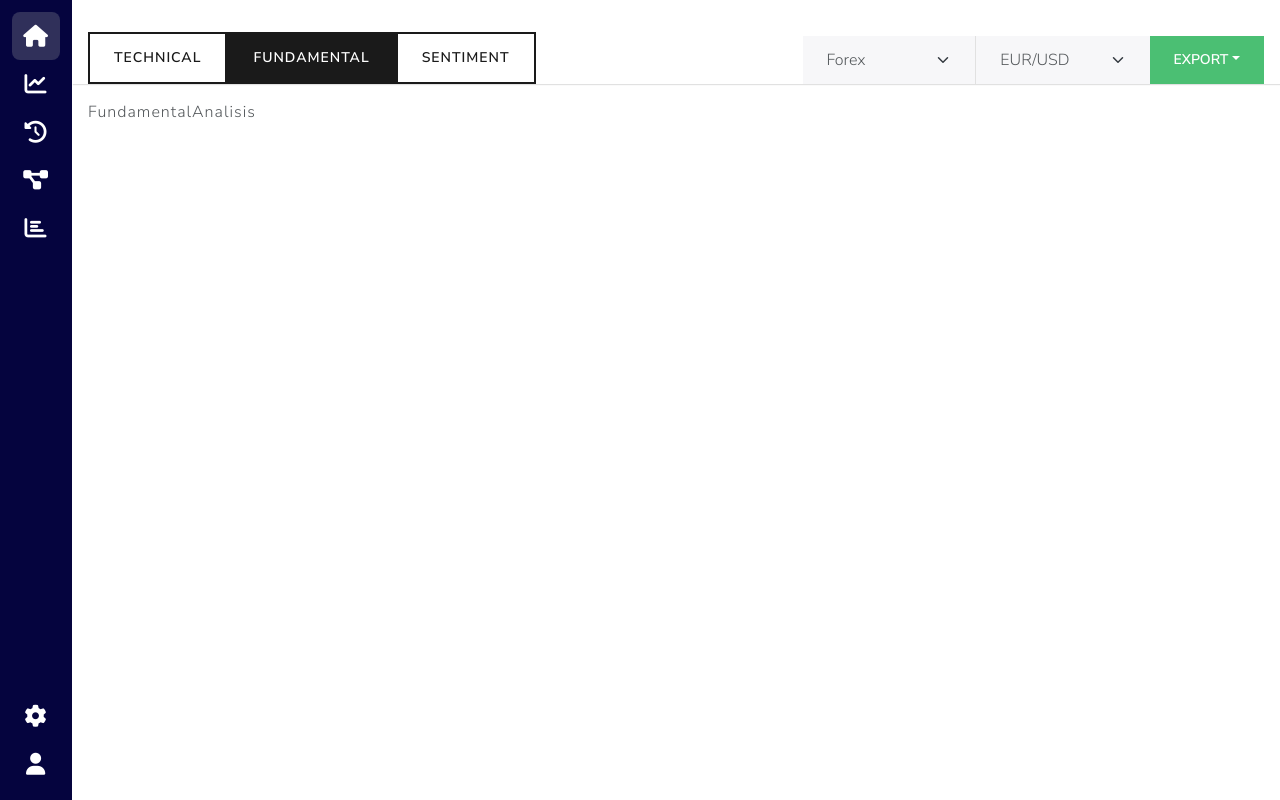
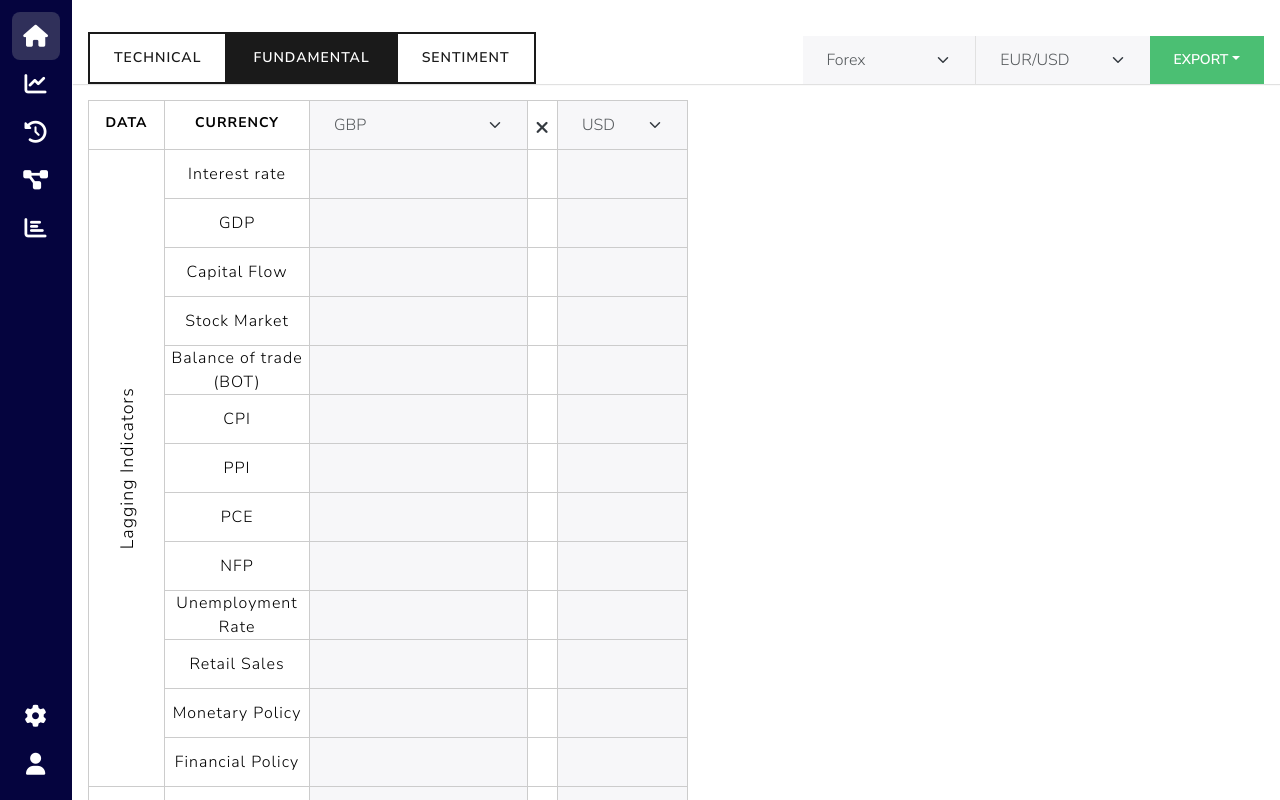
Before and after one commit to mohammad-ghaderi/X-analiser, a React (Vite) app: page /analysis in a window 1280 px wide. Both pictures are taken after a click on the label "FUNDAMENTAL". Shown: the top 800 px of the page. Built offline with nearby package versions, Linux system fonts and the light colour scheme.

Commit message:
Adding fundamental

```diff
--- a/src/components/FundTable.jsx
+++ b/src/components/FundTable.jsx
@@ -1,12 +1,119 @@
-import React from 'react';
-import { Table } from 'react-bootstrap';
+import React, { useEffect, useState } from 'react';
+import { Table, Form, Button, InputGroup } from 'react-bootstrap';
+import { FUNDAMENTAL_ANALYSIS_TYPE1 } from '../designs/Tables';
+import '../styles/table.css';
 
-const FundTable = () => {
-  return (
-    <Table>
+const FundTable = ({ type }) => {
 
-    </Table>
-  )
+    const values = ['GBP', 'USD', 'EUR', 'JPY', 'AUD', 'CAD', 'CHF', 'CNY', 'SEK', 'NZD', 'MXN', 'SGD', 'HKD', 'NOK', 'KRW']
+
+    const [firstIdx, setFirstIdx] = useState(0);
+    const [secondIdx, setSecondIdx] = useState(1);
+    const [compares, setCompares] = useState([]);
+
+    const symbols = ['fa-greater-than', 'fa-less-than', 'fa-equals', ''];
+
+
+    const firstValueHandler = (idx) => {
+        if (idx === firstIdx) return;
+        setFirstIdx(idx);
+    }
+    const secondValueHandler = (idx) => {
+        if (idx === secondIdx) return;
+        setSecondIdx(idx);
+    }
+
+    const compareHandler = (index) => {
+        let newCompare = [...compares];
+        if (newCompare[index] == undefined) newCompare[index] = -1;
+        newCompare[index]++;
+        newCompare[index] %= 3;
+        setCompares(newCompare);
+    }
+
+
+
+    useEffect(() => {
+        console.log(`f${firstIdx}, s${secondIdx}`);
+    }, [firstIdx, secondIdx], compares)
+
+    return (
+        <Table bordered className={'fundamental-analysis'} variant='secondary'>
+            <thead>
+                <tr>
+                    <th className='p-0 pb-3' style={{width : '70px'}}>Data</th>
+                    <th className='p-0 pb-3'>Currency</th>
+                    <th className='p-0' style={{width: '130px'}} colSpan={2}>
+                        <Form.Select className="form-select"
+                                onChange={(e) => firstValueHandler(e.target.selectedIndex)}
+                                value={values[firstIdx]}
+
+                            >
+                            {values.map((option, idx) => (
+                                <option key={idx} value={option}>{option}</option>
+                            ))}
+                        </Form.Select>
+                    </th>
+                    <th className='p-0 pb-2' style={{ width: '30px', fontSize: '1.1rem'}}>
+                        <i className="fa-solid fa-xmark text-dark"></i>
+                    </th>
+                    <th className='p-0'>
+                        <Form.Select className="form-select"
+                                onChange={(e) => secondValueHandler(e.target.selectedIndex)}
+                                value={values[secondIdx]}
+                        >
+                            {values.map((option, idx) => (
+                                <option key={idx} value={option}>{option}</option>
+                            ))}
+                        </Form.Select>
+                    </th>
+                </tr>
+            </thead>
+
+            <tbody>
+                {FUNDAMENTAL_ANALYSIS_TYPE1.body.map((tr, index) => (
+                    <tr key={index}>
+                        {tr.map((td, idx) => (
+                            <td className={td.class?td.class:''}
+                                colSpan={td.colSpan?td.colSpan:'1'}
+                                rowSpan={td.rowSpan?td.rowSpan:'1'}
+                                key={idx}
+                                style={td.style&&td.style}
+                            >
+                                {td.content && td.content}
+                                {td.type === 'cmp' &&
+                                    <Button variant={`${compares[index] !== undefined ? 'outline-': ''}secondary`}
+                                            className='p-2 border-0 border-0'
+                                            style={{height: '100%', width: '100%', position: 'absolute', top: 0, left: 0, fontSize: '1.1rem'}}
+                                            onClick={() => compareHandler(index)}
+                                    >
+                                        <i className={`fa-solid ${symbols[(compares[index] !== undefined ? compares[index] : 3)]}`}></i>
+                                    </Button>
+                                }
+                                {td.type == 'inp1' &&
+                                    <InputGroup className="">
+                                        <Form.Control
+                                        aria-label="Small"
+                                        aria-describedby="inputGroup-sizing-lg"
+                                        />
+                                    </InputGroup>
+                                }
+                                {td.type == 'inp2' &&
+                                    <InputGroup className="">
+                                        <Form.Control
+                                        aria-label="Small"
+                                        aria-describedby="inputGroup-sizing-lg"
+                                        />
+                                    </InputGroup>
+                                }
+                            </td>
+                        ))}
+                    </tr>
+                ))}
+            </tbody>
+
+        </Table>
+    )
 }
 
 export default FundTable
--- a/src/components/FundamentalAnalisis.jsx
+++ b/src/components/FundamentalAnalisis.jsx
@@ -1,8 +1,13 @@
 import React from 'react'
+import FundTable from './FundTable'
+import { Col } from 'react-bootstrap'
 
-const FundamentalAnalisis = () => {
+const FundamentalAnalisis = ({type}) => {
   return (
-    <div>FundamentalAnalisis</div>
+    <Col xs={12} lg={8} xl={6}  className='p-3'>
+
+      <FundTable type={type}/>
+    </Col>
   )
 }
 
--- a/src/designs/Tables.jsx
+++ b/src/designs/Tables.jsx
@@ -64,196 +64,214 @@ export const TECHNICAL_ANALYSIS = {
 }
 
 
-export const FUNDAMENTAL_ANALYSIS = {
-    header : [
-        {content: 'General Data'},
-        {content: 'Currency', class:'second-layer'},
-        {content: '', colSpan:'2'},
-        {content: 'USD'}
-    ],
+export const FUNDAMENTAL_ANALYSIS_TYPE1 = {
     body: [
         [
-            {content: 'Lagging Indicators', rowSpan:'13', class:'upside-down'},
-            {content: 'Interest rate', class:'second-layer'},
-            {content: '', colSpan:'2'},
-            {content: ''},
+            {content:'Lagging Indicators', rowSpan:'13', class:'upside-down'},
+            {content:'Interest rate', class:'second-layer p-0'},
+            {content:'', colSpan:'2', type: 'inp1', class: 'p-0'},
+            {content:'', type: 'cmp', class: 'p-0', style:{position: 'relative'}},
+            {content:'', type: 'inp2', class: 'p-0'}
 
         ],
         [
-            {content:'GDP',  class:'second-layer'},
-            {content:'', colSpan:'2'},
-            {content:'', }
+            {content:'GDP',  class:'second-layer p-0'},
+            {content:'', colSpan:'2', type: 'inp1', class: 'p-0'},
+            {content:'', type: 'cmp', class: 'p-0', style:{position: 'relative'}},
+            {content:'', type: 'inp2', class: 'p-0'}
         ],
         [
-            {content:'Capital Flow',  class:'second-layer'},
-            {content:'', colSpan:'2'},
-            {content:'', }
+            {content:'Capital Flow',  class:'second-layer p-0'},
+            {content:'', colSpan:'2', type: 'inp1', class: 'p-0'},
+            {content:'', type: 'cmp', class: 'p-0', style:{position: 'relative'}},
+            {content:'', type: 'inp2', class: 'p-0'}
         ],
         [
-            {content:'Stock Market',  class:'second-layer'},
-            {content:'', colSpan:'2'},
-            {content:'', }
+            {content:'Stock Market',  class:'second-layer p-0'},
+            {content:'', colSpan:'2', type: 'inp1', class: 'p-0'},
+            {content:'', type: 'cmp', class: 'p-0', style:{position: 'relative'}},
+            {content:'', type: 'inp2', class: 'p-0'}
         ],
         [
-            {content:'Balance of trade (BOT)',  class:'second-layer'},
-            {content:'', colSpan:'2'},
-            {content:'', }
+            {content:'Balance of trade (BOT)',  class:'second-layer p-0'},
+            {content:'', colSpan:'2', type: 'inp1', class: 'p-0'},
+            {content:'', type: 'cmp', class: 'p-0', style:{position: 'relative'}},
+            {content:'', type: 'inp2', class: 'p-0'}
         ],
         [
-            {content:'CPI',  class:'second-layer'},
-            {content:'', colSpan:'2'},
-            {content:'', }
+            {content:'CPI',  class:'second-layer p-0'},
+            {content:'', colSpan:'2', type: 'inp1', class: 'p-0'},
+            {content:'', type: 'cmp', class: 'p-0', style:{position: 'relative'}},
+            {content:'', type: 'inp2', class: 'p-0'}
         ],
         [
-            {content:'PPI',  class:'second-layer'},
-            {content:'', colSpan:'2'},
-            {content:'', }
+            {content:'PPI',  class:'second-layer p-0'},
+            {content:'', colSpan:'2', type: 'inp1', class: 'p-0'},
+            {content:'', type: 'cmp', class: 'p-0', style:{position: 'relative'}},
+            {content:'', type: 'inp2', class: 'p-0'}
         ],
         [
-            {content:'PCE',  class:'second-layer'},
-            {content:'', colSpan:'2'},
-            {content:'', }
+            {content:'PCE',  class:'second-layer p-0'},
+            {content:'', colSpan:'2', type: 'inp1', class: 'p-0'},
+            {content:'', type: 'cmp', class: 'p-0', style:{position: 'relative'}},
+            {content:'', type: 'inp2', class: 'p-0'}
         ],
         [
-            {content:'NFP',  class:'second-layer'},
-            {content:'', colSpan:'2'},
-            {content:'', }
+            {content:'NFP',  class:'second-layer p-0'},
+            {content:'', colSpan:'2', type: 'inp1', class: 'p-0'},
+            {content:'', type: 'cmp', class: 'p-0', style:{position: 'relative'}},
+            {content:'', type: 'inp2', class: 'p-0'}
         ],
         [
-            {content:'Unemployment Rate',  class:'second-layer'},
-            {content:'', colSpan:'2'},
-            {content:'', }
+            {content:'Unemployment Rate',  class:'second-layer p-0'},
+            {content:'', colSpan:'2', type: 'inp1', class: 'p-0'},
+            {content:'', type: 'cmp', class: 'p-0', style:{position: 'relative'}},
+            {content:'', type: 'inp2', class: 'p-0'}
         ],
         [
-            {content:'Retail Sales',  class:'second-layer'},
-            {content:'', colSpan:'2'},
-            {content:'', }
+            {content:'Retail Sales',  class:'second-layer p-0'},
+            {content:'', colSpan:'2', type: 'inp1', class: 'p-0'},
+            {content:'', type: 'cmp', class: 'p-0', style:{position: 'relative'}},
+            {content:'', type: 'inp2', class: 'p-0'}
         ],
         [
-            {content:'Monetary Policy',  class:'second-layer'},
-            {content:'', colSpan:'2'},
-            {content:'', }
+            {content:'Monetary Policy',  class:'second-layer p-0'},
+            {content:'', colSpan:'2', type: 'inp1', class: 'p-0'},
+            {content:'', type: 'cmp', class: 'p-0', style:{position: 'relative'}},
+            {content:'', type: 'inp2', class: 'p-0'}
         ],
         [
-            {content:'Financial Policy',  class:'second-layer'},
-            {content:'', colSpan:'2'},
-            {content:'', }
+            {content:'Financial Policy',  class:'second-layer p-0'},
+            {content:'', colSpan:'2', type: 'inp1', class: 'p-0'},
+            {content:'', type: 'cmp', class: 'p-0', style:{position: 'relative'}},
+            {content:'', type: 'inp2', class: 'p-0'}
         ],
         [
             {content: 'Coincident Indicators', rowSpan:'5', class:'upside-down'},
-            {content:'GDP Growth Rate',  class:'second-layer'},
-            {content:'', colSpan:'2'},
-            {content:'' }
+            {content:'GDP Growth Rate',  class:'second-layer p-0'},
+            {content:'', colSpan:'2', type: 'inp1', class: 'p-0'},
+            {content:'', type: 'cmp', class: 'p-0', style:{position: 'relative'}},
+            {content:'', type: 'inp2', class: 'p-0'}
         ],
         [
-            {content:'CPI',  class:'second-layer'},
-            {content:'', colSpan:'2'},
-            {content:'' }
+            {content:'CPI',  class:'second-layer p-0'},
+            {content:'', colSpan:'2', type: 'inp1', class: 'p-0'},
+            {content:'', type: 'cmp', class: 'p-0', style:{position: 'relative'}},
+            {content:'', type: 'inp2', class: 'p-0'}
         ],
         [
-            {content:'PPI',  class:'second-layer'},
-            {content:'', colSpan:'2'},
-            {content:'' }
+            {content:'PPI',  class:'second-layer p-0'},
+            {content:'', colSpan:'2', type: 'inp1', class: 'p-0'},
+            {content:'', type: 'cmp', class: 'p-0', style:{position: 'relative'}},
+            {content:'', type: 'inp2', class: 'p-0'}
         ],
         [
-            {content:'Unemployment Rate',  class:'second-layer'},
-            {content:'', colSpan:'2'},
-            {content:'' }
+            {content:'Unemployment Rate',  class:'second-layer p-0'},
+            {content:'', colSpan:'2', type: 'inp1', class: 'p-0'},
+            {content:'', type: 'cmp', class: 'p-0', style:{position: 'relative'}},
+            {content:'', type: 'inp2', class: 'p-0'}
         ],
         [
-            {content:'Retail Sales',  class:'second-layer'},
-            {content:'', colSpan:'2'},
-            {content:'' }
+            {content:'Retail Sales',  class:'second-layer p-0'},
+            {content:'', colSpan:'2', type: 'inp1', class: 'p-0'},
+            {content:'', type: 'cmp', class: 'p-0', style:{position: 'relative'}},
+            {content:'', type: 'inp2', class: 'p-0'}
         ],
         [
             {content: 'Leading Indicators', rowSpan:'6', class:'upside-down'},
-            {content:'PMI',  class:'second-layer'},
-            {content:'', colSpan:'2'},
-            {content:'' }
+            {content:'PMI',  class:'second-layer p-0'},
+            {content:'', colSpan:'2', type: 'inp1', class: 'p-0'},
+            {content:'', type: 'cmp', class: 'p-0', style:{position: 'relative'}},
+            {content:'', type: 'inp2', class: 'p-0'}
         ],
         [
-            {content:'CCI',  class:'second-layer'},
-            {content:'', colSpan:'2'},
-            {content:'' }
+            {content:'CCI',  class:'second-layer p-0'},
+            {content:'', colSpan:'2', type: 'inp1', class: 'p-0'},
+            {content:'', type: 'cmp', class: 'p-0', style:{position: 'relative'}},
+            {content:'', type: 'inp2', class: 'p-0'}
         ],
         [
-            {content:'ISM',  class:'second-layer'},
-            {content:'', colSpan:'2'},
-            {content:'' }
+            {content:'ISM',  class:'second-layer p-0'},
+            {content:'', colSpan:'2', type: 'inp1', class: 'p-0'},
+            {content:'', type: 'cmp', class: 'p-0', style:{position: 'relative'}},
+            {content:'', type: 'inp2', class: 'p-0'}
         ],
         [
-            {content:'Unemployment Claims',  class:'second-layer'},
-            {content:'', colSpan:'2'},
-            {content:'' }
+            {content:'Unemployment Claims',  class:'second-layer p-0'},
+            {content:'', colSpan:'2', type: 'inp1', class: 'p-0'},
+            {content:'', type: 'cmp', class: 'p-0', style:{position: 'relative'}},
+            {content:'', type: 'inp2', class: 'p-0'}
         ],
         [
-            {content:'Crude Oil Stock',  class:'second-layer'},
-            {content:'', colSpan:'2'},
-            {content:'' }
+            {content:'Crude Oil Stock',  class:'second-layer p-0'},
+            {content:'', colSpan:'2', type: 'inp1', class: 'p-0'},
+            {content:'', type: 'cmp', class: 'p-0', style:{position: 'relative'}},
+            {content:'', type: 'inp2', class: 'p-0'}
         ],
         [
-            {content:'Natural Gas Stock',  class:'second-layer'},
-            {content:'', colSpan:'2'},
-            {content:'' }
+            {content:'Natural Gas Stock',  class:'second-layer p-0'},
+            {content:'', colSpan:'2', type: 'inp1', class: 'p-0'},
+            {content:'', type: 'cmp', class: 'p-0', style:{position: 'relative'}},
+            {content:'', type: 'inp2', class: 'p-0'}
         ],
         [
             {content: 'Result & Summary Section Part', class:'upside-down'},
-            {content:'Additional Note',  class:'second-layer'},
-            {content:'', colSpan:'2'},
-            {content:'' }
+            {content:'Additional Note',  class:'second-layer p-0'},
+            {content:'', colSpan:'3'},
+            {content:'' },
         ],
         [
             {content: 'News', rowSpan:'8', class:'upside-down'},
-            {content:'Time',  class:'second-layer'},
-            {content: 'Impact'},
-            {content: 'Description'},
-            {content: 'Result'},
+            {content:'Time',  class:'second-layer p-0'},
+            {content: 'Impact', style: {width: '80px'}},
+            {content: 'Description', style: {width: '100px'}, colSpan: '2'},
+            {content: 'Result', style: {width: '130px'}},
         ],
         [
-            {content:'',  class:'second-layer'},
+            {content:'',  class:'second-layer p-0'},
             {content:'' },
-            {content:'' },
+            {content:'', colSpan: '2' },
             {content:'' },
         ],
         [
-            {content:'',  class:'second-layer'},
+            {content:'',  class:'second-layer p-0'},
             {content:'' },
-            {content:'' },
+            {content:'', colSpan: '2' },
             {content:'' },
         ],
         [
-            {content:'',  class:'second-layer'},
+            {content:'',  class:'second-layer p-0'},
             {content:'' },
-            {content:'' },
+            {content:'', colSpan: '2' },
             {content:'' },
         ],
         [
-            {content:'',  class:'second-layer'},
+            {content:'',  class:'second-layer p-0'},
             {content:'' },
-            {content:'' },
+            {content:'', colSpan: '2' },
             {content:'' },
         ],
         [
-            {content:'',  class:'second-layer'},
+            {content:'',  class:'second-layer p-0'},
             {content:'' },
-            {content:'' },
+            {content:'', colSpan: '2' },
             {content:'' },
         ],
         [
-            {content:'',  class:'second-layer'},
+            {content:'',  class:'second-layer p-0'},
             {content:'' },
-            {content:'' },
+            {content:'', colSpan: '2' },
             {content:'' },
         ],
         [
-            {content:'Additional Note',  class:'second-layer'},
-            {content:'', colSpan:'3' },
+            {content:'Additional Note',  class:'second-layer p-0'},
+            {content:'', colSpan:'4' },
         ],
         [
             {content: 'Result & Summary Section Part', class:'upside-down'},
-            {content:'Final Analysis',  class:'second-layer'},
+            {content:'Final Analysis',  class:'second-layer p-0'},
             {content:''},
-            {content:'', colSpan:'3'}
+            {content:'', colSpan:'4'}
         ],
     ]
 }
--- a/src/screens/Analysis.jsx
+++ b/src/screens/Analysis.jsx
@@ -127,11 +127,11 @@ const Analysis = () => {
                 </div>
             </Row>
             <Row className='g-0'>
-                <Col xs={12} md={8} lg={8} xl={6} className='p-3'>
-                    {tabIdx === 0 && <TechnicalAnalisis /> }
-                    {tabIdx === 1 && <FundamentalAnalisis type={categoryIdx}/> }
-                    {tabIdx === 2 && <SentimentAnalisis /> }
-                </Col>
+
+                {tabIdx === 0 && <TechnicalAnalisis /> }
+                {tabIdx === 1 && <FundamentalAnalisis type={categoryIdx}/> }
+                {tabIdx === 2 && <SentimentAnalisis /> }
+
             </Row>
         </div>
     )
--- a/src/styles/table.css
+++ b/src/styles/table.css
@@ -194,3 +194,31 @@ tfoot textarea {
 .technical-analysis-table tfoot .text-area {
     padding: 0 !important;
 }
+
+
+/* Fundamental */
+
+.fundamental-analysis {
+    text-align: center;
+    min-width: 600px !important;
+}
+
+.fundamental-analysis td {
+    vertical-align: middle;
+}
+
+.fundamental-analysis .upside-down {
+    transform: rotate(180deg) scaleY(.99);
+    writing-mode: vertical-rl;
+    text-orientation: mixed;
+    font-size: large;
+
+}
+
+.fundamental-analysis .second-layer {
+    text-align: center;
+}
+
+.fundamental-analysis .form-control:focus {
+    box-shadow: 0px 0px 7px 0.05rem rgba(26, 26, 26, .25);
+}
```
Also changed, not shown: src/components/TechnicalAnalisis.jsx (+4 -4 lines).
